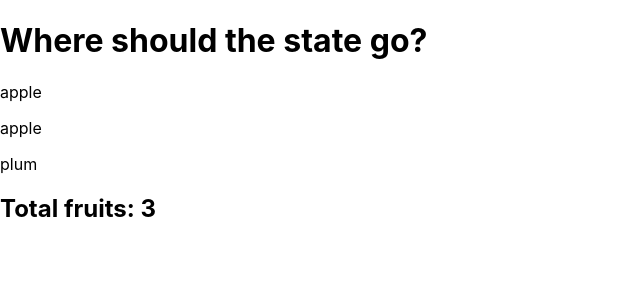
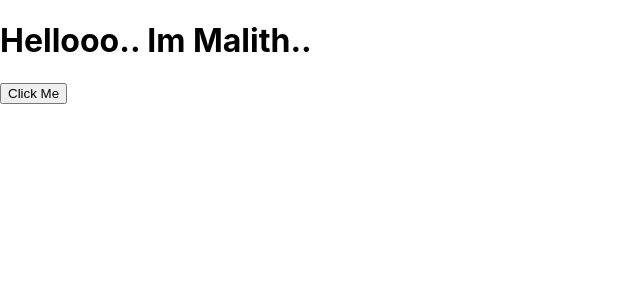
Before and after one commit to malithw1987465/firstapp, a React (Create React App) app in the folder firstapp/: page / in a window 1280 px wide. Shown: the top 300 px of the page, without its empty margins (0-640 px from the left). Built offline with nearby package versions, Linux system fonts and the light colour scheme.

Commit message:
Converting this repo for ACPT React

```diff
--- a/firstapp/src/App.js
+++ b/firstapp/src/App.js
@@ -1,20 +1,13 @@
 import React from "react";
-import Fruits from "./Fruits";
-import FruitsCounter from "./FruitsCounter";
 
 function App() {
-  const [fruits] = React.useState([
-      {fruitName: 'apple', id: 1},
-      {fruitName: 'apple', id: 2},
-      {fruitName: 'plum', id: 3},
-  ]);
-
-  return (
-    <div className="App">
-      <h1>Where should the state go?</h1>
-      <Fruits fruits={fruits} />
-      <FruitsCounter fruits={fruits} />
-    </div>
+  return(
+    <div>
+    <h1>
+      Hellooo.. Im Malith..
+    </h1>
+    <button>Click Me</button>
+  </div>
   );
 }
 
--- a/firstapp/src/Fruits.js
+++ /dev/null
@@ -1,9 +0,0 @@
-function Fruits(props) {
-    return (
-        <div>
-            {props.fruits.map(f => <p key={f.id}>{f.fruitName}</p>)}
-        </div>
-    )
-}
-
-export default Fruits
--- a/firstapp/src/FruitsCounter.js
+++ /dev/null
@@ -1,7 +0,0 @@
-function FruitsCounter(props) {
-    return (
-        <h2>Total fruits: {props.fruits.length}</h2>
-    )
-}
-
-export default FruitsCounter;
```
Also changed, not shown: firstapp/src/Heading.js (deleted, +0 -7 lines), firstapp/src/Counter.js (deleted).
